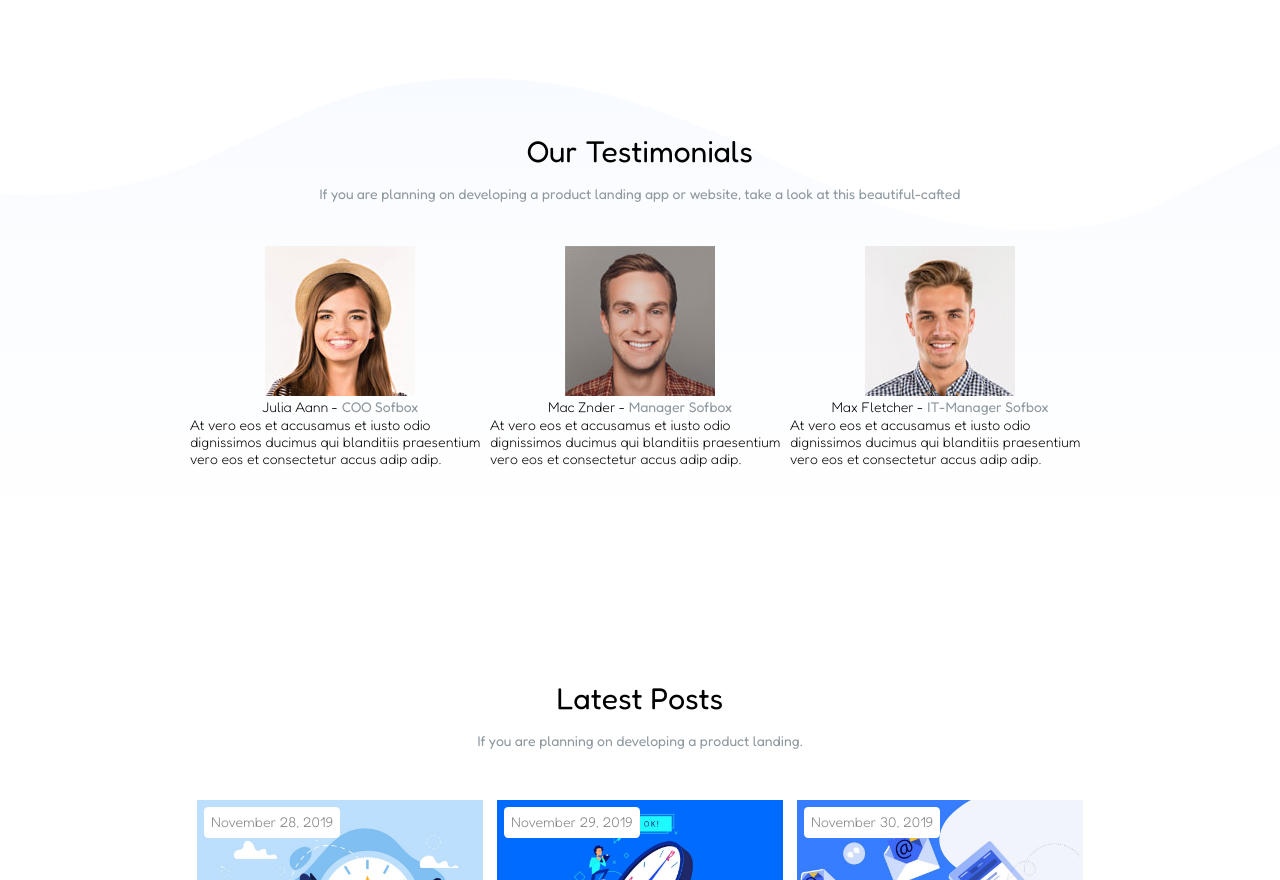
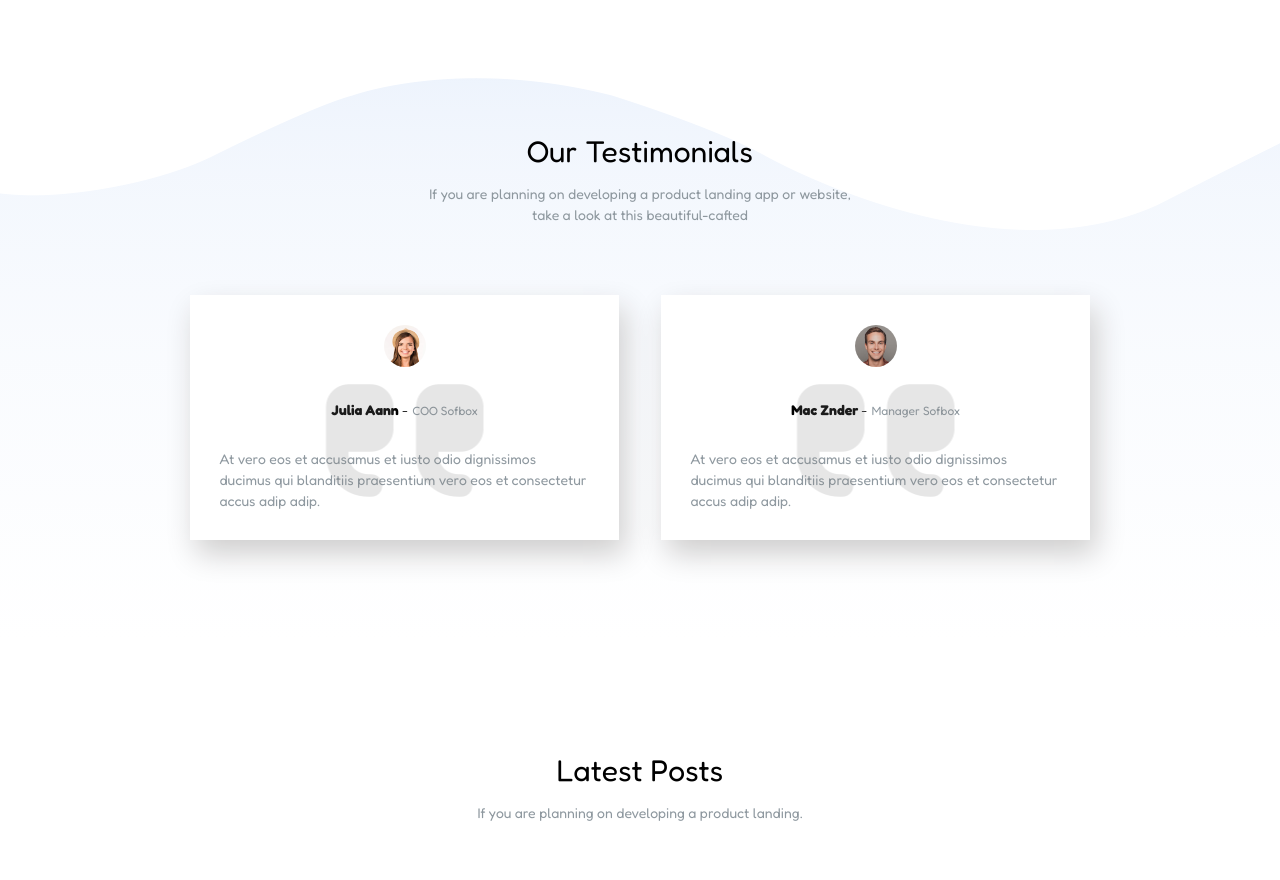
Before and after one commit to MGPasinetti/proj-html-vuejs, a Vue app: page / in a window 1280 px wide. Shown: the part 1920-2800 px from the top of the page. Built offline with nearby package versions, Linux system fonts and the light colour scheme.

Commit message:
working on testimonials-sec

```diff
--- a/src/assets/styles/partials/_general.scss
+++ b/src/assets/styles/partials/_general.scss
@@ -92,3 +92,10 @@ nav li:hover {
 	color: $txt_color_blue;
 	margin-right: 1rem;
 }
+
+.header-sec {
+	width: 450px;
+	margin: 0 auto;
+	text-align: center;
+	margin-bottom: 5rem;
+}
--- a/src/assets/styles/partials/_variables.scss
+++ b/src/assets/styles/partials/_variables.scss
@@ -1,6 +1,6 @@
 // BACKGROUND COLORS (5):
 $bkg_color_white: #FFFFFF;
-$bkg_color_lilla: #F2F7FF;
+$bkg_color_lilla: #e2ecfb;
 $bkg_color_blue: #377DFF;
 $bkg_color_black: #1E1E1E;
 $bkg_color_lightgrey: #D9D9D9;
--- a/src/components/CardTestimonial.vue
+++ b/src/components/CardTestimonial.vue
@@ -1,7 +1,8 @@
 <template>
   <div class="card">
     <img :src="cardData.srcImg" :alt="cardData.name">
-    <span>{{ cardData.name }} - <small>{{ cardData.role }}</small></span>
+    <span><strong>{{ cardData.name }}</strong> - <small>{{ cardData.role }}</small></span>
+    <i class="fa-solid fa-quote-right"></i>
     <p>{{ cardData.msg }}</p>
   </div>
 </template>
@@ -19,8 +20,39 @@ export default {
 @import "../assets/styles/style.scss";
 
 .card {
-  display: flex;
-  flex-direction: column;
-  align-items: center;
+  padding: 2.1rem;
+  @include col-layout($direction: column, $align: center);
+  background-color: $bkg_color_white;
+  position: relative;
+  box-shadow: 6px 14px 28px 0px #cfcece;
+
+  img {
+    width: 3rem;
+    border-radius: 20rem;
+    margin-bottom: 2.5rem;
+  }
+
+  span {
+    margin-bottom: 2rem;
+
+    small {
+      font-size: 12px;
+    }
+  }
+
+  i {
+    position: absolute;
+    top: 4rem;
+    font-size: 180px;
+    color: rgba(128, 128, 128, .2);
+    transform: rotateY(180deg);
+  }
+
+  p {
+    font-size: 14px;
+    font-weight: 400;
+    color: $txt_color_grey;
+    line-height: 1.5;
+  }
 }
 </style>
--- a/src/components/ContactFormSec.vue
+++ b/src/components/ContactFormSec.vue
@@ -1,8 +1,10 @@
 <template>
   <section class="contact-form-sec">
       <div class="container-sec">
-            <h2>Contact with our team</h2>
-            <small>If you are planning on developing a product landing.</small>
+            <div class="header-sec">
+                <h2>Contact with our team</h2>
+                <small>If you are planning on developing a product landing.</small>
+            </div>
             <div>
                 <!-- COL-LEFT -->
                 <img src="../assets/img/StaticMapService.GetMapIma.png" alt="map">
@@ -48,7 +50,7 @@ export default {
     flex-direction: column;
     align-items: center;
 
-    div {
+    div:last-child {
         display: flex;
         width: 100%;
 
--- a/src/components/PostsSec.vue
+++ b/src/components/PostsSec.vue
@@ -1,8 +1,10 @@
 <template>
   <section class="post-sec">
       <div class="container-sec">
-            <h2>Latest Posts</h2>
-            <small>If you are planning on developing a product landing.</small>
+            <div class="header-sec">
+                <h2>Latest Posts</h2>
+                <small>If you are planning on developing a product landing.</small>
+            </div>
             <div class="posts-grid">
                 <CardPost class="card-post" v-for="post in arrPosts" :key="post.srcImg" :post-data="post"/>
             </div>
--- a/src/components/TestimonialsSec.vue
+++ b/src/components/TestimonialsSec.vue
@@ -3,8 +3,10 @@
     <div class="big-sec">
       <img src="../assets/img/15.png" alt="">
       <div class="container-sec">
-            <h2>Our Testimonials</h2>
-            <small>If you are planning on developing a product landing app or website, take a look at this beautiful-cafted</small>
+            <div class="header-sec">
+                <h2>Our Testimonials</h2>
+                <small>If you are planning on developing a product landing app or website, take a look at this beautiful-cafted</small>
+            </div>
             <div class="testimonials-grid">
                 <CardTestimonial v-for="card in arrTestimonials" :key="card.name" :card-data="card"/>
             </div>
@@ -36,12 +38,12 @@ export default {
                     role: 'Manager Sofbox',
                     msg: 'At vero eos et accusamus et iusto odio dignissimos ducimus qui blanditiis praesentium vero eos et consectetur accus adip adip.'
                 },
-                {
-                    srcImg: require('../assets/img/25.jpeg'),
-                    name: 'Max Fletcher',
-                    role: 'IT-Manager Sofbox',
-                    msg: 'At vero eos et accusamus et iusto odio dignissimos ducimus qui blanditiis praesentium vero eos et consectetur accus adip adip.'
-                },
+                // {
+                //     srcImg: require('../assets/img/25.jpeg'),
+                //     name: 'Max Fletcher',
+                //     role: 'IT-Manager Sofbox',
+                //     msg: 'At vero eos et accusamus et iusto odio dignissimos ducimus qui blanditiis praesentium vero eos et consectetur accus adip adip.'
+                // },
             ],
         };
     }
@@ -57,13 +59,12 @@ export default {
     .container-sec {
         position: relative;
         top: -100px;
-        display: flex;
-        flex-direction: column;
-        align-items: center;
+        @include col-layout($direction: column, $align: center);
         background-color: transparent;
 
         .testimonials-grid {
             display: flex;
+            gap: 3rem;
         }
     }
 }
```
